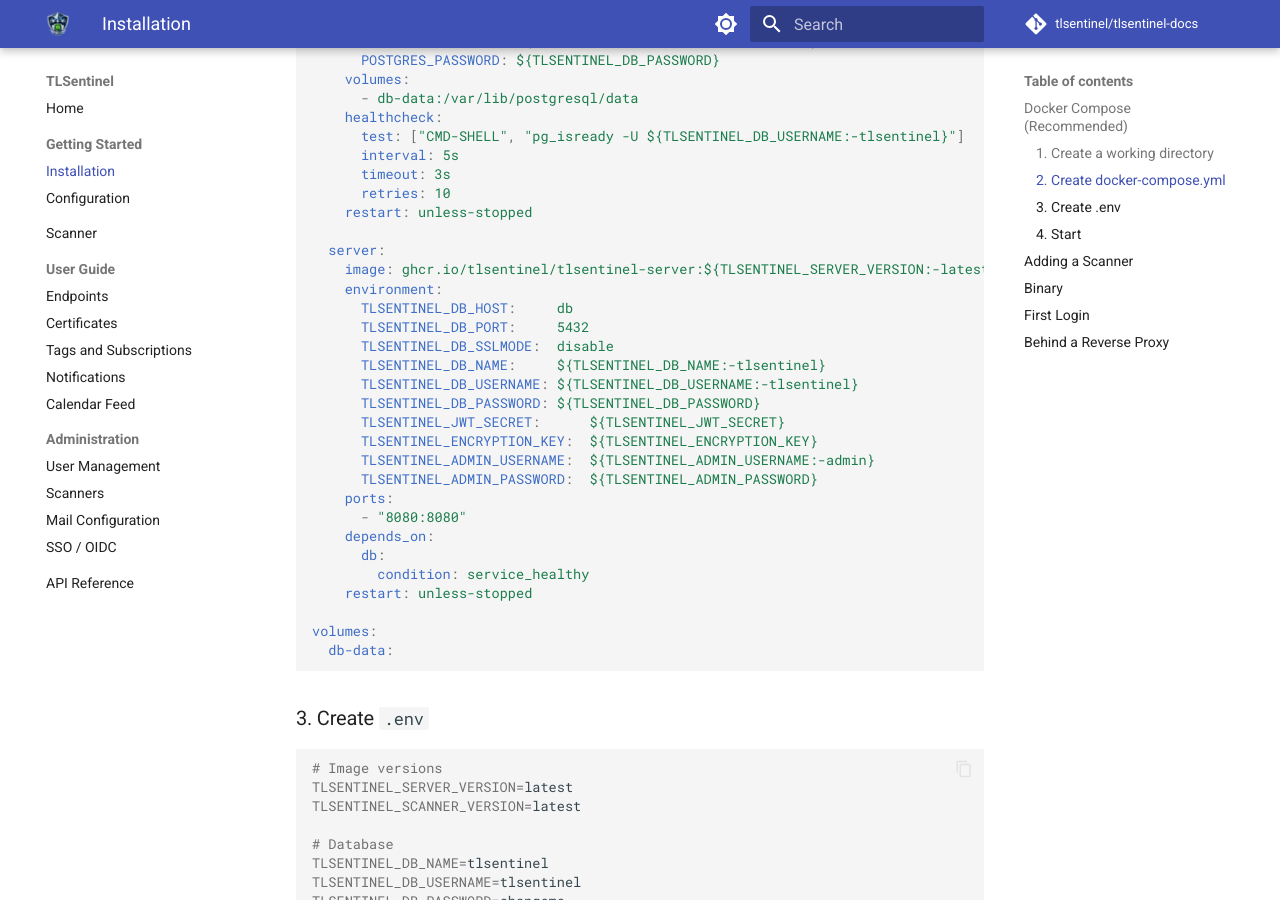
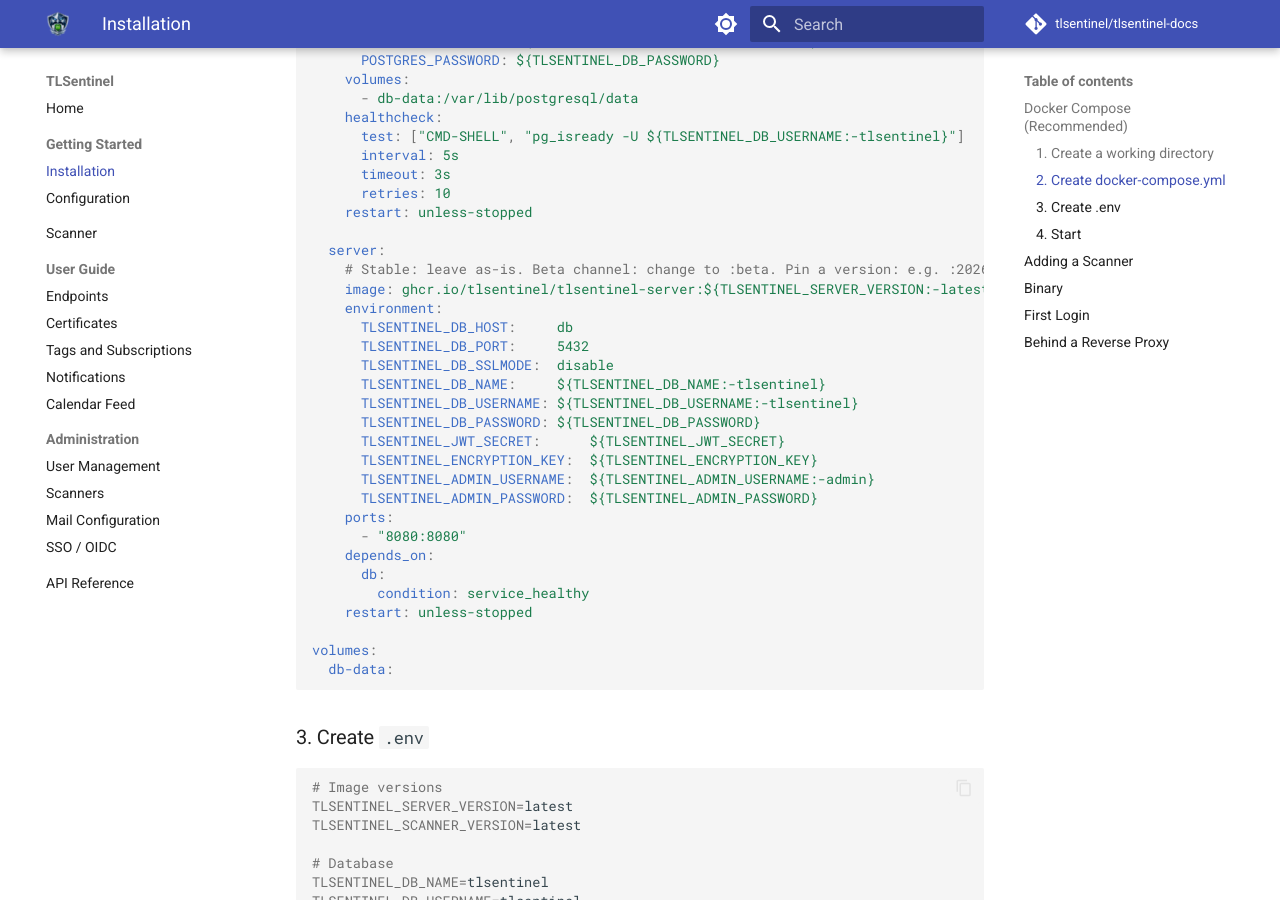
Before and after one commit to TLSentinel/tlsentinel-docs, an MkDocs documentation site: the page built from docs/getting-started/installation.md, in a window 1280 px wide and 900 px high, scrolled down 646 px. Built offline with MkDocs 1.6.1 and Material for MkDocs 9.7.7, drawn with Linux system fonts in a browser that asks for light colours; comment, search, counter and statistics services are not loaded; some of the changed text lies outside the part shown.

Commit message:
Clarify image versioning in installation guide examples
Add inline comments to the Docker Compose snippets for the server and scanner images. These explain how to opt into the beta channel or pin specific versions instead of defaulting to the latest stable release.

````diff
--- a/docs/getting-started/installation.md
+++ b/docs/getting-started/installation.md
@@ -35,6 +35,7 @@ services:
     restart: unless-stopped
 
   server:
+    # Stable: leave as-is. Beta channel: change to :beta. Pin a version: e.g. :2026.5.0
     image: ghcr.io/tlsentinel/tlsentinel-server:${TLSENTINEL_SERVER_VERSION:-latest}
     environment:
       TLSENTINEL_DB_HOST:     db
@@ -113,6 +114,7 @@ Scanners are separate agents that perform the actual TLS checks and report back
 
 ```yaml
   scanner:
+    # Stable: leave as-is. Beta channel: change to :beta. Pin a version: e.g. :2026.5.0
     image: ghcr.io/tlsentinel/tlsentinel-scanner:${TLSENTINEL_SCANNER_VERSION:-latest}
     environment:
       TLSENTINEL_API_URL:   ${TLSENTINEL_API_URL}
````
